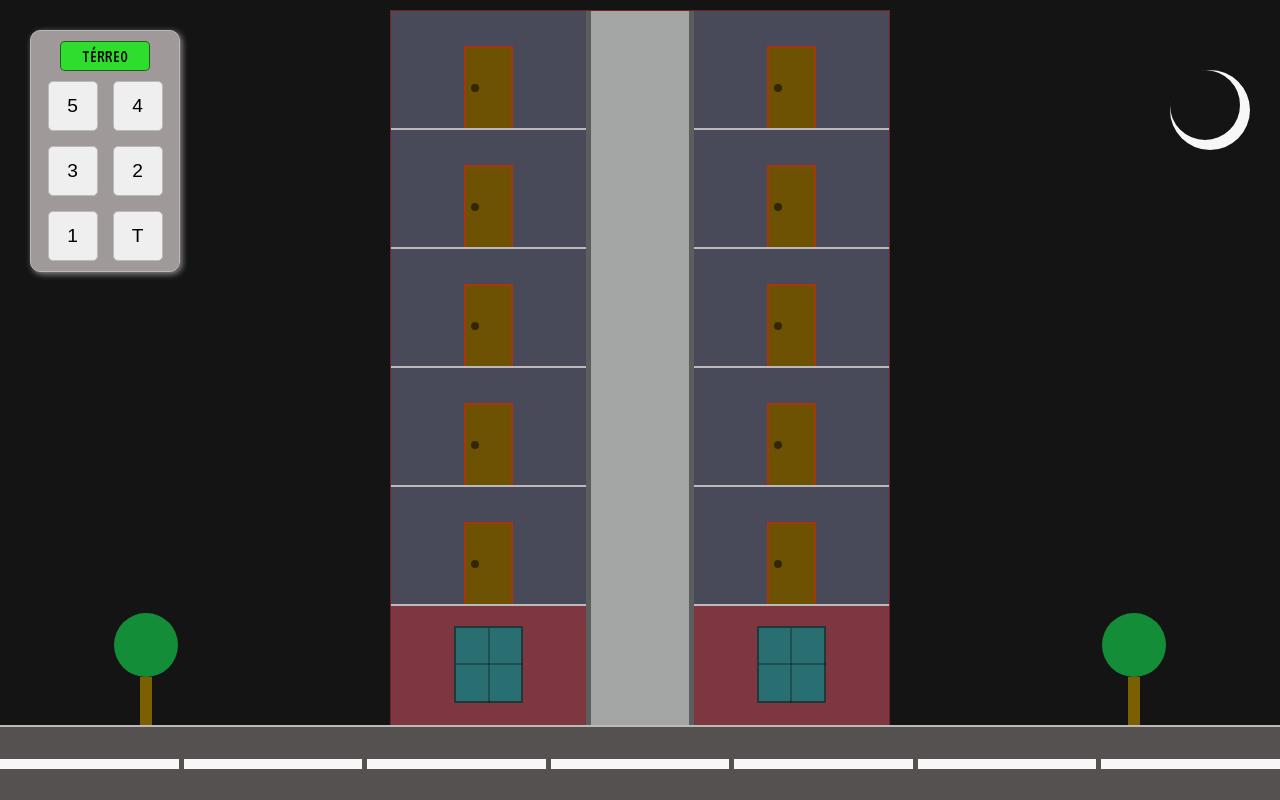
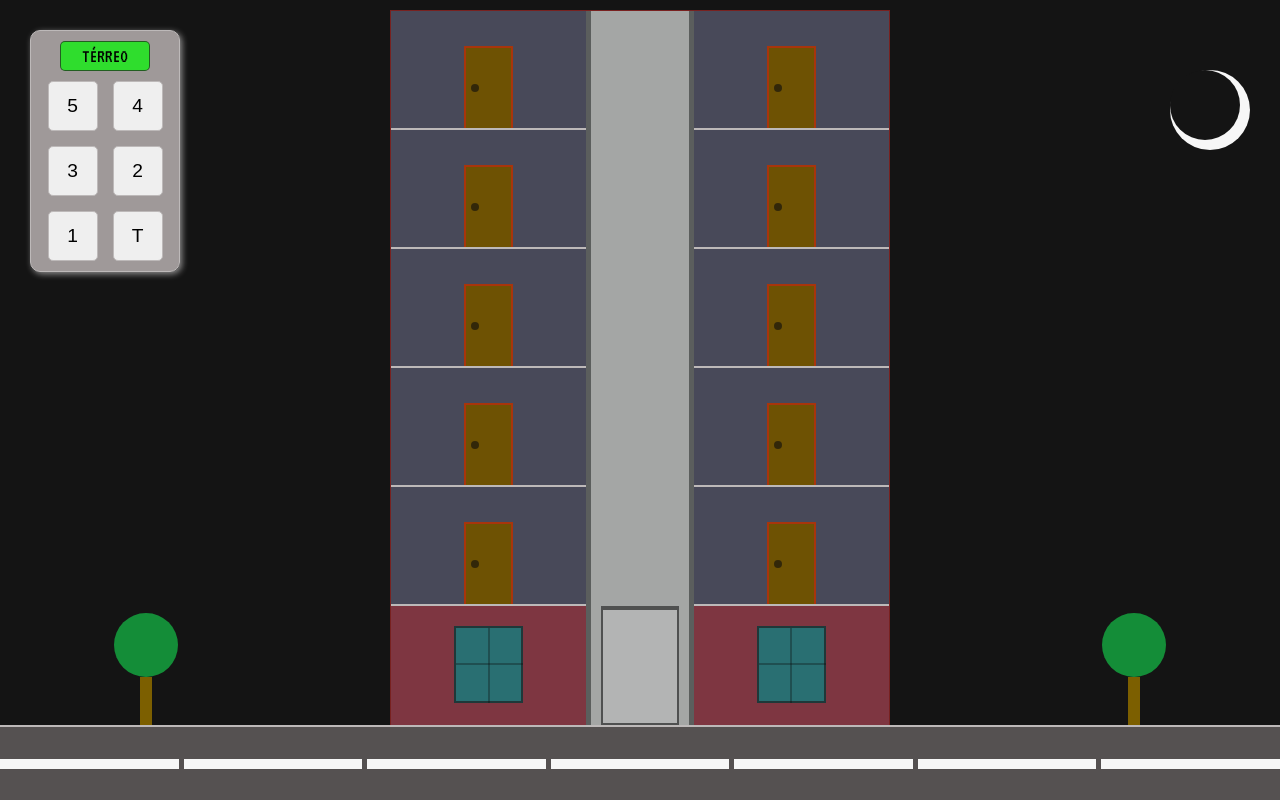
Before and after one commit to AndreiVidal/html-css-js-elevator-project, a plain HTML site: page index.html in a window 1280 px wide. Drawn offline with Linux system fonts and the light colour scheme.

Commit message:
:sparkles: feat: add dynamic elevator creation in structure.js

```diff
--- a/src/css/styles.css
+++ b/src/css/styles.css
@@ -204,7 +204,6 @@ button.highlighted {
   border: 2px solid var(--border-dark);
   border-top: 4px solid var(--border-dark);
   bottom: 0;
-  height: calc(100% / 7);
   position: absolute;
   width: 80%;
 }
--- a/src/js/structure.js
+++ b/src/js/structure.js
@@ -5,20 +5,35 @@
 
     const lobby = document.createElement("div");
     lobby.classList.add("lobby");
+    lobby.setAttribute("floor", "t");
     lobby.appendChild(window);
 
     return lobby;
   }
+  function getElevatorSize() {
+    const elevatorSize = document.querySelector('[floor="t"]');
+    return elevatorSize.offsetHeight + "px";
+  }
 
-  function createdFloor() {
+  function createElevator() {
+    const buildingElevator = document.querySelector(".building-elevator");
+    const elevator = document.createElement("div");
+    elevator.classList.add("elevator");
+    elevator.style.height = getElevatorSize();
+    buildingElevator.appendChild(elevator);
+  }
+
+  function createdFloor(numberFloor) {
     const door = document.createElement("div");
     door.classList.add("door");
 
     const floor = document.createElement("div");
     floor.classList.add("floor");
+    floor.setAttribute("floor", numberFloor);
     floor.appendChild(door);
     return floor;
   }
+
   function createButtons(qtd, container) {
     container.innerHTML = "";
     for (let i = qtd; i >= 1; i--) {
@@ -34,7 +49,6 @@
   function buildingFloor() {
     const elFloor = document.querySelectorAll("[floor]");
     const controlButtons = document.querySelector(".control-buttons");
-    const displayPanel = document.querySelector(".display-panel");
     const qtd = +elFloor[0].getAttribute("floor");
 
     if (controlButtons) {
@@ -44,11 +58,12 @@
     elFloor.forEach((el) => {
       const qtd = +el.getAttribute("floor");
       for (let i = qtd; i > 0; i--) {
-        el.appendChild(createdFloor());
+        el.appendChild(createdFloor(i));
       }
       el.appendChild(createdLobby());
     });
   }
 
   buildingFloor();
+  createElevator();
 })();
```
Also changed, not shown: index.html (+1 -3 lines).
